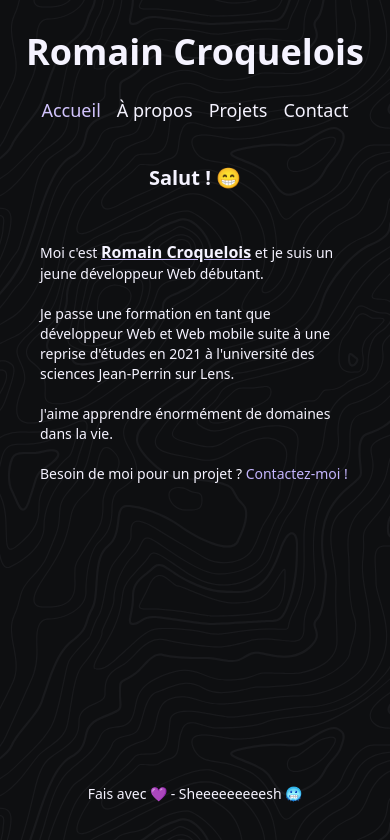
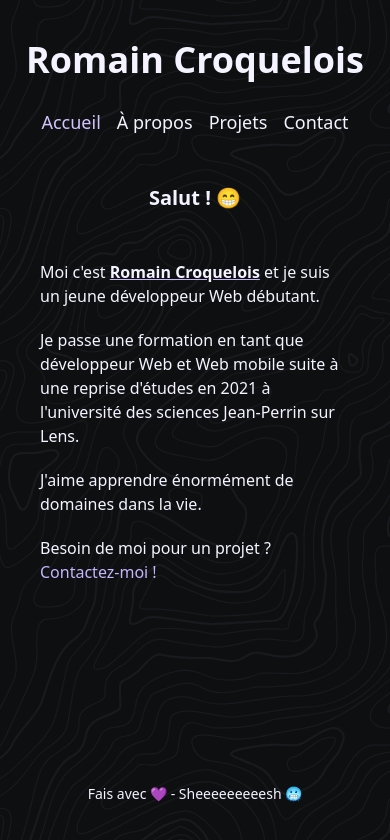
Before and after one commit to Etettttt/personal-website, a website: page index.html in a window 390 px wide. Drawn offline with Linux system fonts and the light colour scheme.

Commit message:
Update 6.6

```diff
--- a/index.html
+++ b/index.html
@@ -10,12 +10,12 @@
   <body class="flex min-h-screen flex-col overflow-auto">
     <!-------------------- TITLE -------------------->
     <div
-      class="mt-8 flex flex-row justify-center font-extrabold text-violet-50 sm:text-4xl md:text-5xl">
+      class="mt-10 flex flex-row justify-center font-extrabold text-violet-50 sm:text-4xl md:text-5xl">
       <h1>Romain Croquelois</h1>
     </div>
     <!-------------------- MENUS -------------------->
     <div
-      class="flex flex-row justify-center space-x-4 font-medium sm:mt-6 sm:text-lg md:mt-8 md:text-xl">
+      class="flex flex-row justify-center space-x-4 font-medium sm:mt-7 sm:text-lg md:mt-9 md:text-xl">
       <a class="rounded-md text-lightPurple md:bg-darkGray md:px-4 md:py-2"
         >Accueil</a
       >
@@ -35,12 +35,12 @@
         >Contact</a
       >
     </div>
-    <!-------------------- Introduction -------------------->
-    <div class="mt-10 flex flex-row justify-center text-violet-50">
+    <!-------------------- INTRODUCTION -------------------->
+    <div class="mt-12 flex flex-row justify-center text-violet-50">
       <h2 class="font-semibold sm:text-xl md:text-3xl">Salut ! 😁</h2>
     </div>
     <div class="mx-10 mt-12 block text-violet-50">
-      <p class="sm:text-left sm:text-sm md:text-center md:text-lg">
+      <p class="sm:text-left sm:text-base md:text-center md:text-lg">
         Moi c'est
         <a
           type="button"
@@ -51,19 +51,19 @@
       </p>
     </div>
     <div class="mx-10 mt-5 block text-violet-50">
-      <p class="sm:text-left sm:text-sm md:text-center md:text-lg">
+      <p class="sm:text-left sm:text-base md:text-center md:text-lg">
         Je passe une formation en tant que développeur Web et Web mobile suite à
         une reprise d'études en 2021 à l'université des sciences Jean-Perrin sur
         Lens.
       </p>
     </div>
     <div class="mx-10 mt-5 block text-violet-50">
-      <p class="sm:text-left sm:text-sm md:text-center md:text-lg">
+      <p class="sm:text-left sm:text-base md:text-center md:text-lg">
         J'aime apprendre énormément de domaines dans la vie.
       </p>
     </div>
     <div class="mx-10 mt-5 block text-violet-50">
-      <p class="sm:text-left sm:text-sm md:text-center md:text-lg">
+      <p class="sm:text-left sm:text-base md:text-center md:text-lg">
         Besoin de moi pour un projet ?
         <a
           href="contact.html"
@@ -72,7 +72,7 @@
         >
       </p>
     </div>
-    <!-------------------- Footer -------------------->
+    <!-------------------- FOOTER -------------------->
     <footer class="mt-auto mb-10">
       <div class="text-center text-sm text-violet-50">
         Fais avec 💜 - Sheeeeeeeeesh 🥶
```
Also changed, not shown: css/main.css.
